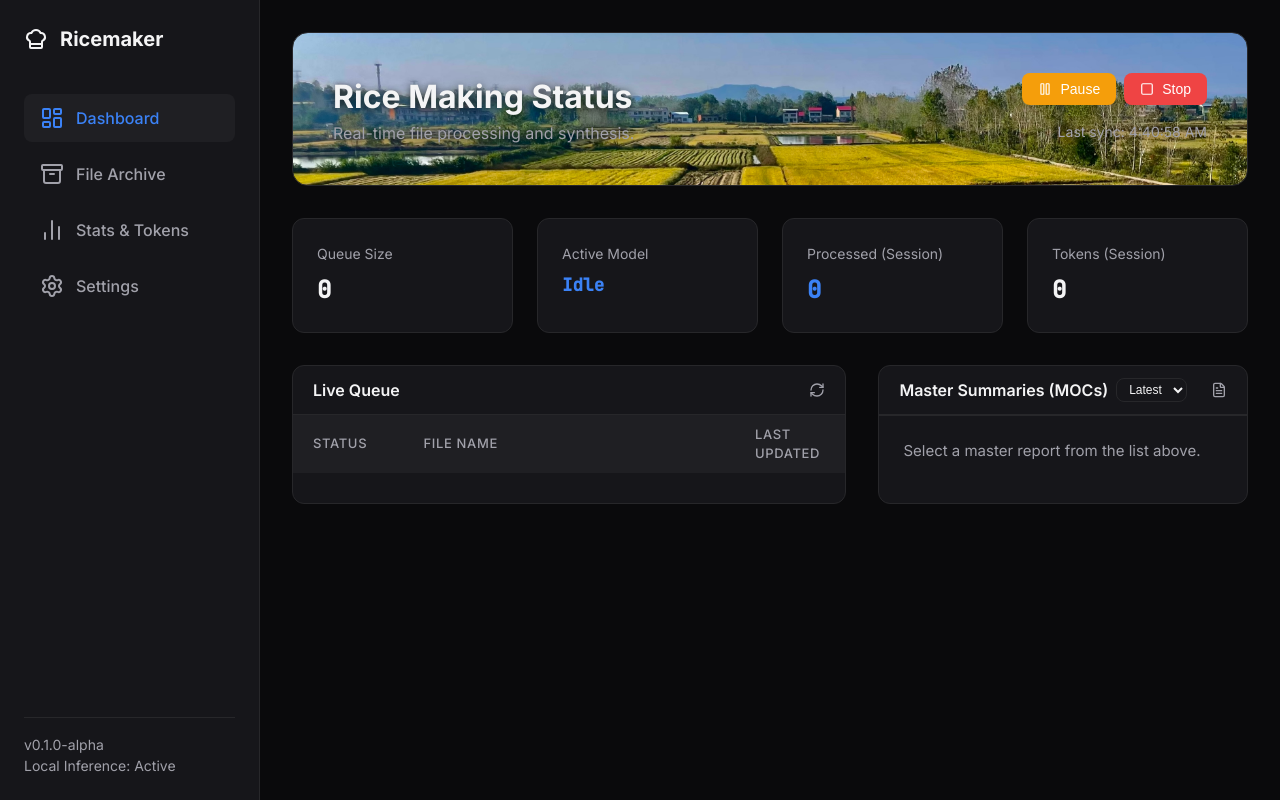
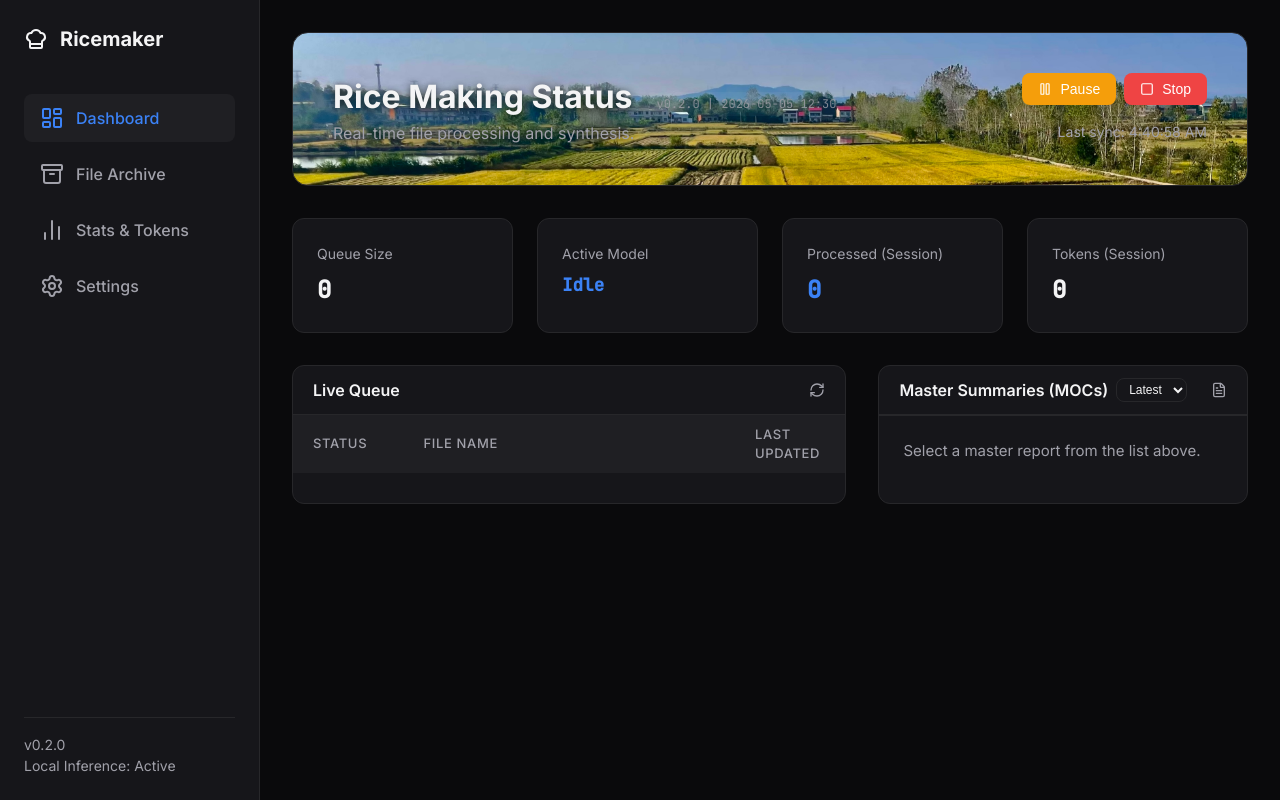
Before and after one commit to bstovej/ricemaker, a Flask app: page / in a window 1280 px wide. Run offline with Flask 3, Linux system fonts and the light colour scheme; data that the repository does not hold is empty.

Commit message:
ui: add version number and timestamp to header banner

```diff
--- a/templates/index.html
+++ b/templates/index.html
@@ -318,7 +318,7 @@
             </ul>
         </nav>
         <div class="sidebar-footer">
-            <p>v0.1.0-alpha</p>
+            <p>v0.2.0</p>
             <p>Local Inference: Active</p>
         </div>
     </aside>
@@ -326,7 +326,10 @@
     <main>
         <header style="align-items: flex-start;">
             <div>
-                <h1 id="page-title">Rice Making Status</h1>
+                <div style="display: flex; align-items: baseline; gap: 1rem;">
+                    <h1 id="page-title">Rice Making Status</h1>
+                    <span style="font-size: 0.75rem; color: var(--text-secondary); opacity: 0.8; font-family: 'JetBrains Mono', monospace; background: rgba(255,255,255,0.05); padding: 0.2rem 0.5rem; border-radius: 0.25rem; text-shadow: none;">v0.2.0 | 2026-05-05 12:30</span>
+                </div>
                 <p id="page-subtitle" style="color: var(--text-secondary);">Real-time file processing and synthesis.</p>
             </div>
             <div style="display: flex; flex-direction: column; align-items: flex-end; gap: 1rem;">
```
